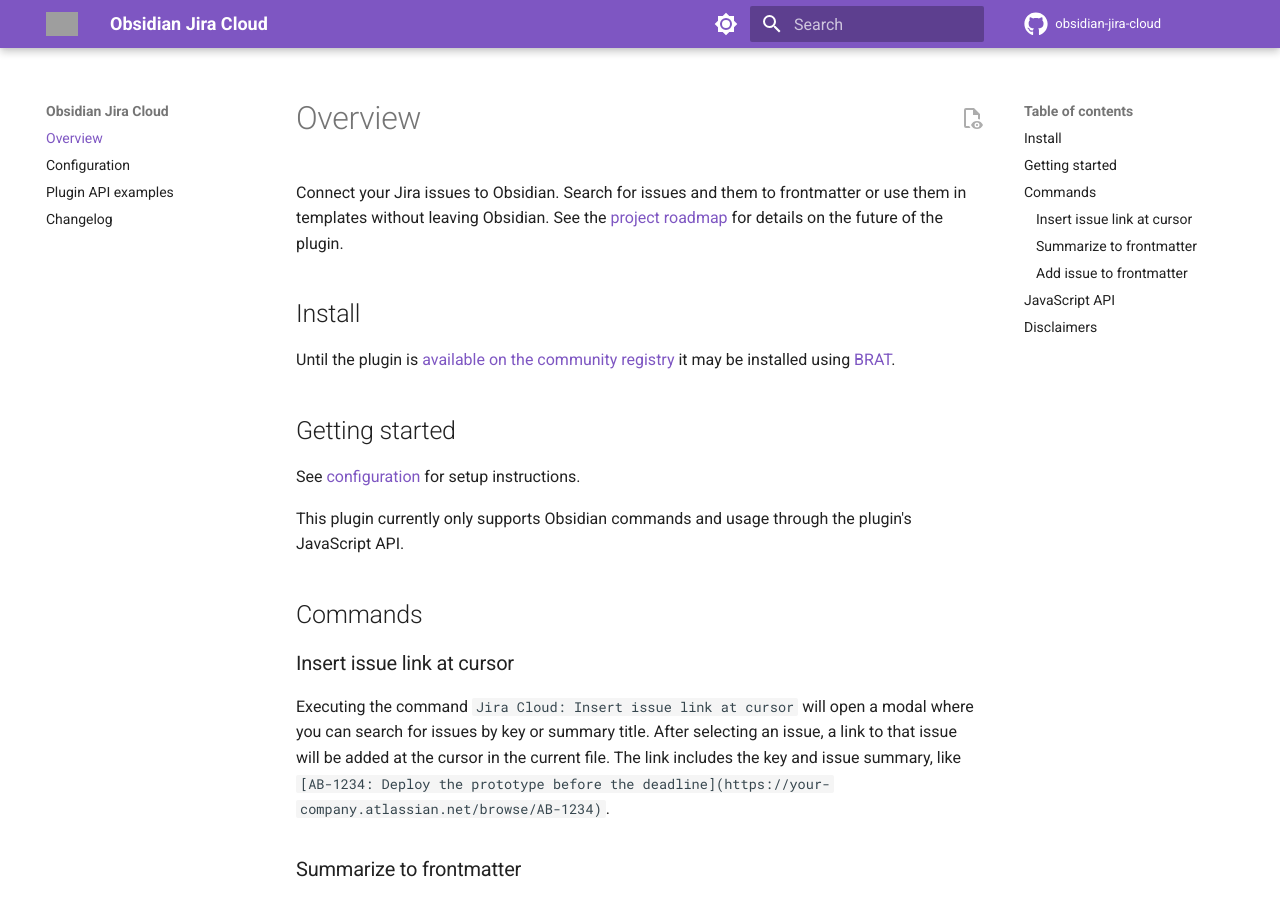
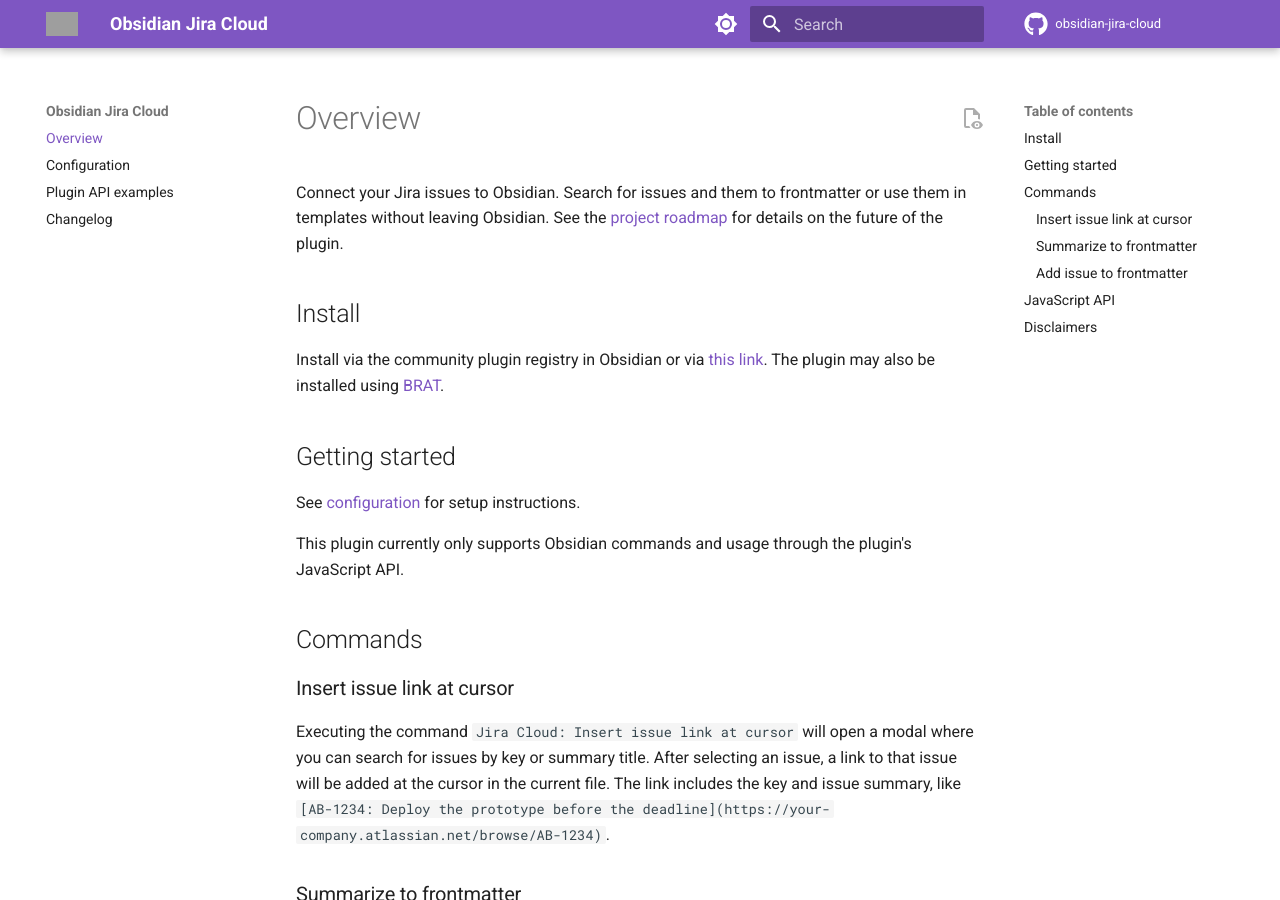
Before and after one commit to nathonius/obsidian-jira-cloud, an MkDocs documentation site: the page built from doc/docs/index.md, in a window 1280 px wide and 900 px high. Built offline with MkDocs 1.6.1 and Material for MkDocs 9.7.7, drawn with Linux system fonts in a browser that asks for light colours; comment, search, counter and statistics services are not loaded; grey boxes are pictures that could not be loaded.

Commit message:
doc: update install instructions

```diff
--- a/doc/docs/index.md
+++ b/doc/docs/index.md
@@ -4,7 +4,7 @@
 
 ## Install
 
-Until the plugin is [available on the community registry](https://github.com/obsidianmd/obsidian-releases/pull/2147/) it may be installed using [BRAT](https://github.com/TfTHacker/obsidian42-brat).
+Install via the community plugin registry in Obsidian or via [this link](https://obsidian.md/plugins?id=jira-cloud). The plugin may also be installed using [BRAT](https://github.com/TfTHacker/obsidian42-brat).
 
 ## Getting started
 
```
Also changed, not shown: README.md, 1 other file.
